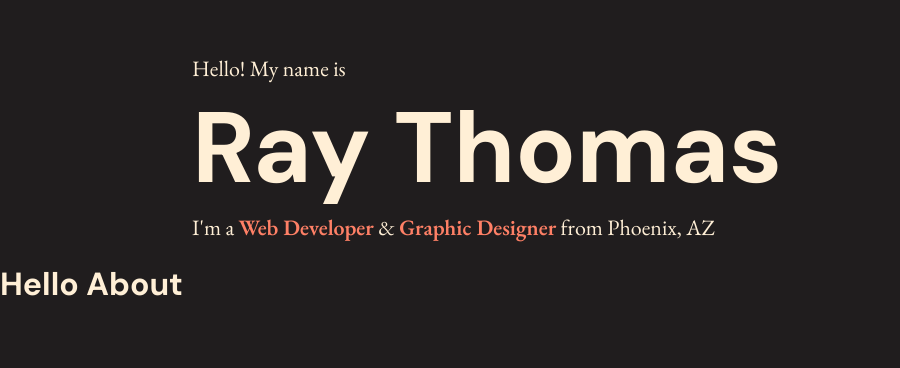
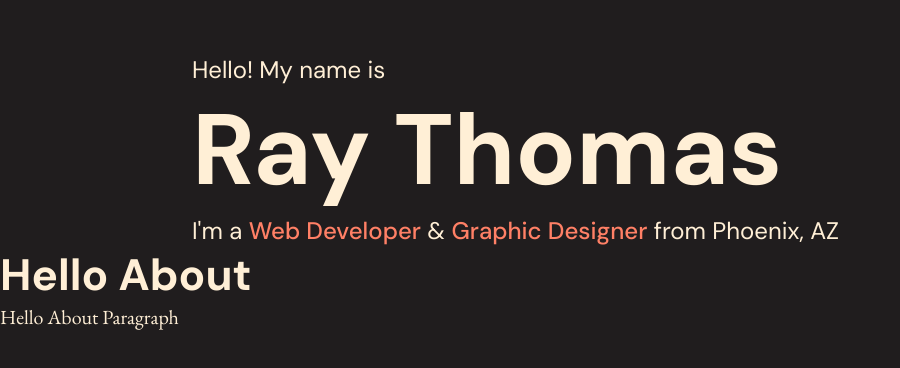
Before and after one commit to raythomass/port-singlepage, a React (Vite) app in the folder port-singlepage/: page / in a window 1280 px wide. Shown: the part 138-506 px from the top of the page, without its empty margins (0-900 px from the left). Built offline with nearby package versions, Linux system fonts and the light colour scheme.

Commit message:
styled header section and added typescale

```diff
--- a/port-singlepage/src/App.css
+++ b/port-singlepage/src/App.css
@@ -17,16 +17,30 @@
 
 * {
   background-color: var(--black);
+  margin: 0px;
 }
 
 h1 {
   font-family: 'DM Sans', sans-serif;
   color: var(--cream);
+  font-size: 44px;
+}
+
+h2 {
+  font-family: 'DM Sans', sans-serif;
+  font-size: 24px;
+  color: var(--cream);
+}
+
+h3 {
+  font-family: 'DM Sans', sans-serif;
+  font-size: 20px;
+  color: var(--cream);
 }
 
 p {
   font-family: "EB Garamond", serif;
-  font-size: 22px;
+  font-size: 20px;
   color: var(--cream);
 }
 
@@ -41,14 +55,14 @@ p {
 
 .header span {
   color: var(--salmon);
-  font-weight: 600;
-}
-
-.header p {
-  margin: 0px;
+  font-weight: 500;
 }
 
 .header h1 {
   font-size: 100px;
   margin: 0px;
 }
+
+.header h2 {
+  font-weight: 300;
+}
--- a/port-singlepage/src/components/About.jsx
+++ b/port-singlepage/src/components/About.jsx
@@ -1,6 +1,9 @@
 function About() {
     return(
+        <>
         <h1>Hello About</h1>
+        <p>Hello About Paragraph</p>
+        </>
     )
 }
 
--- a/port-singlepage/src/components/Header.jsx
+++ b/port-singlepage/src/components/Header.jsx
@@ -2,13 +2,13 @@ function Header() {
     return(
         <>
         <div className="header">
-            <p> Hello! My name is</p>
+            <h2> Hello! My name is</h2>
             <h1>Ray Thomas</h1>
-            <p> I'm a <span>Web Developer</span> & <span>Graphic Designer</span> from Phoenix, AZ</p>
+            <h2> I'm a <span>Web Developer</span> & <span>Graphic Designer</span> from Phoenix, AZ</h2>
         </div>
         </>
 
     )
 }
 
-export default Header
+export default Header;
```
